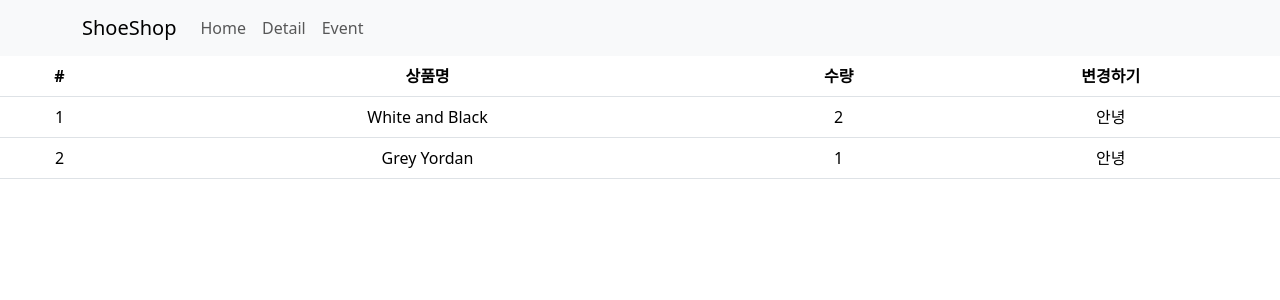
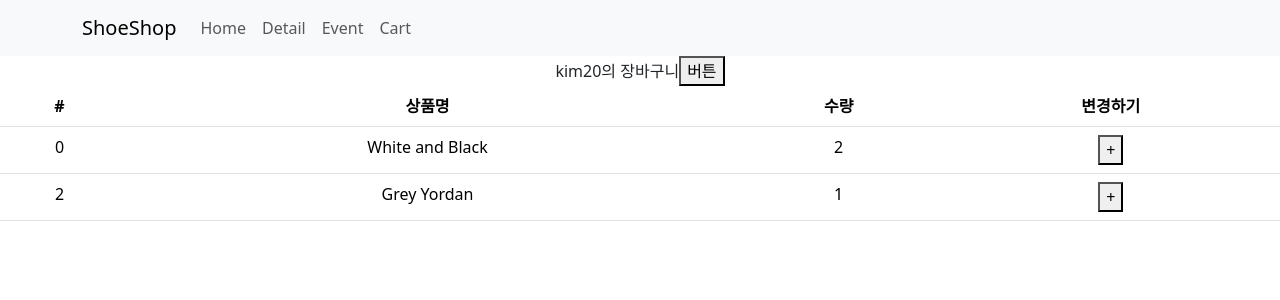
Before and after one commit to hyeonlee717/React_Study_2, a React (Vite) app: page /cart in a window 1280 px wide. Shown: the top 300 px of the page. Built offline with nearby package versions, Linux system fonts and the light colour scheme.

Commit message:
redux 장바구니 기능 숙제, 응용

```diff
--- a/src/App.jsx
+++ b/src/App.jsx
@@ -26,8 +26,9 @@ function App() {
           <Navbar.Brand href="#home">ShoeShop</Navbar.Brand>
           <Nav className="me-auto">
             <Nav.Link onClick={function () { navigate('/') }}>Home</Nav.Link>
-            <Nav.Link onClick={function () { navigate('/detail') }}>Detail</Nav.Link>
+            <Nav.Link onClick={function () { navigate('/detail/0') }}>Detail</Nav.Link>
             <Nav.Link onClick={function () { navigate('/event') }}>Event</Nav.Link>
+            <Nav.Link onClick={function () { navigate('/cart') }}>Cart</Nav.Link>
           </Nav>
         </Container>
       </Navbar>
--- a/src/main.jsx
+++ b/src/main.jsx
@@ -4,7 +4,7 @@ import './index.css'
 import App from './App.jsx'
 import { BrowserRouter } from 'react-router-dom'
 import { Provider } from 'react-redux'
-import store from './store.jsx'
+import store from './store.js'
 
 createRoot(document.getElementById('root')).render(
   // <StrictMode>
--- a/src/routes/Cart.jsx
+++ b/src/routes/Cart.jsx
@@ -1,13 +1,21 @@
 import { Table } from "react-bootstrap"
-import { useSelector } from "react-redux";
+import { useDispatch, useSelector } from "react-redux";
+import { increaseAge, changeName } from "../store/userSlice.js";
+import { increaseCount } from "../store/cartSlice.js";
 
 function Cart() {
 
-    let stateCart = useSelector((state) => { return state.cart })
-    console.log(stateCart)
+    let cart = useSelector(state => state.cart)
+    let user = useSelector(state => state.user)
+    let dispatch = useDispatch()
+    // 수정함수 실행 메세지 전송
 
     return (
         <div>
+            {user.name}{user.age}의 장바구니
+            <button onClick={() => {
+                dispatch(increaseAge(2))
+            }}>버튼</button>
             <Table>
                 <thead>
                     <tr>
@@ -19,13 +27,15 @@ function Cart() {
                 </thead>
                 <tbody>
                     {
-                        stateCart.map(function (a, i) {
+                        cart.map(function (item, i) {
                             return (
                                 <tr key={i}>
-                                    <td>{i + 1}</td>
-                                    <td>{stateCart[i].name}</td>
-                                    <td>{stateCart[i].count}</td>
-                                    <td>안녕</td>
+                                    <td>{item.id}</td>
+                                    <td>{item.name}</td>
+                                    <td>{item.count}</td>
+                                    <td><button onClick={() => {
+                                        dispatch(increaseCount(item.id))
+                                    }}>+</button></td>
                                 </tr>
                             )
                         })
--- a/src/routes/Detail.jsx
+++ b/src/routes/Detail.jsx
@@ -3,6 +3,8 @@ import { useParams } from "react-router-dom";
 import styled from "styled-components";
 import { Nav } from "react-bootstrap";
 import { useLayoutEffect } from "react";
+import { useDispatch, useSelector } from "react-redux";
+import { addItem } from "../store/cartSlice.js";
 
 // styled-components
 let Btn = styled.button`
@@ -61,6 +63,9 @@ function Detail(props) {
         }
     }, [newInput])
 
+    let cart = useSelector(state => state.cart)
+    let dispatch = useDispatch()
+
     return (
         <div className={`container start ${pageFade}`}>
 
@@ -91,7 +96,11 @@ function Detail(props) {
                     <h4 className="pt-5">{찾은상품.title}</h4>
                     <p>{찾은상품.content}</p>
                     <p>{찾은상품.price}</p>
-                    <button className="btn btn-danger">주문하기</button>
+                    <button className="btn btn-danger" onClick={function () {
+                        dispatch(addItem(
+                            { id: 찾은상품.id, name: `${찾은상품.title}`, count: 1 }
+                        ))
+                    }}>주문하기</button>
                 </div>
             </div>
 
@@ -140,9 +149,10 @@ function TabContent({ tap }) {
     }, [tap])
     return (<div key={tap} className={`start ${fade}`}>
         {[<div>내용0</div>, <div>내용1</div>, <div>내용2</div>][tap]}
+        {/* 굳이 if문 안쓰고 이렇게 써도 똑같음 */}
     </div >)
 
-    // 굳이 if문 안쓰고 이렇게 써도 똑같음
+
 }
 
 export default Detail;
--- /dev/null
+++ b/src/store.js
@@ -0,0 +1,10 @@
+import { configureStore, createSlice } from '@reduxjs/toolkit'
+import user from './store/userSlice'
+import cart from './store/cartSlice'
+
+export default configureStore({
+    reducer: {
+        user: user.reducer,
+        cart: cart.reducer
+    }
+})
--- a/src/store.jsx
+++ /dev/null
@@ -1,21 +0,0 @@
-import { configureStore, createSlice } from '@reduxjs/toolkit'
-
-let user = createSlice({
-    name: 'user',
-    initialState: 'kim'
-})
-
-let cart = createSlice({
-    name: 'cart',
-    initialState: [
-        { id: 0, name: 'White and Black', count: 2 },
-        { id: 2, name: 'Grey Yordan', count: 1 }
-    ]
-})
-
-export default configureStore({
-    reducer: {
-        user: user.reducer,
-        cart: cart.reducer
-    }
-})
--- /dev/null
+++ b/src/store/cartSlice.js
@@ -0,0 +1,27 @@
+import { createSlice } from "@reduxjs/toolkit";
+
+let cart = createSlice({
+    name: 'cart',
+    initialState: [
+        { id: 0, name: 'White and Black', count: 2 },
+        { id: 2, name: 'Grey Yordan', count: 1 }
+    ],
+    reducers: {
+        increaseCount(state, action) {
+            let clickedItem = state.find(function (item) { return item.id === action.payload })
+            clickedItem.count += 1
+        },
+        addItem(state, action) {
+            let 이미있는상품 = state.find(function (item) { return item.id === action.payload.id })
+            if (이미있는상품) {
+                이미있는상품.count += 1
+            } else {
+                state.push(action.payload)
+            }
+        }
+    }
+})
+
+export let { increaseCount, addItem } = cart.actions
+
+export default cart
--- /dev/null
+++ b/src/store/userSlice.js
@@ -0,0 +1,20 @@
+import { createSlice } from "@reduxjs/toolkit"
+
+let user = createSlice({
+    name: 'user',
+    initialState: { name: 'kim', age: 20 },
+    reducers: {
+        changeName(state) {
+            state.name = 'park'
+        },
+        increaseAge(state, action) {
+            state.age += action.payload
+        }
+    }
+    // state 변경 함수
+})
+
+export let { changeName, increaseAge } = user.actions
+// 만든 함수 export
+
+export default user
```
